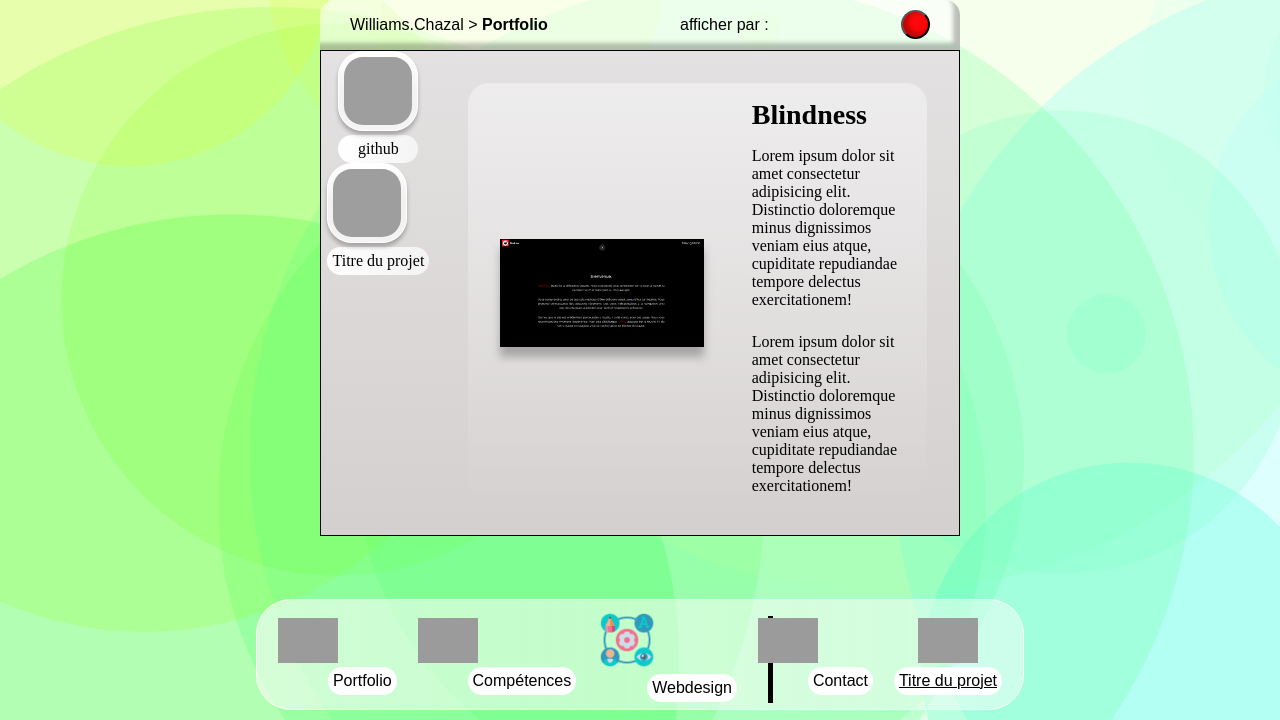
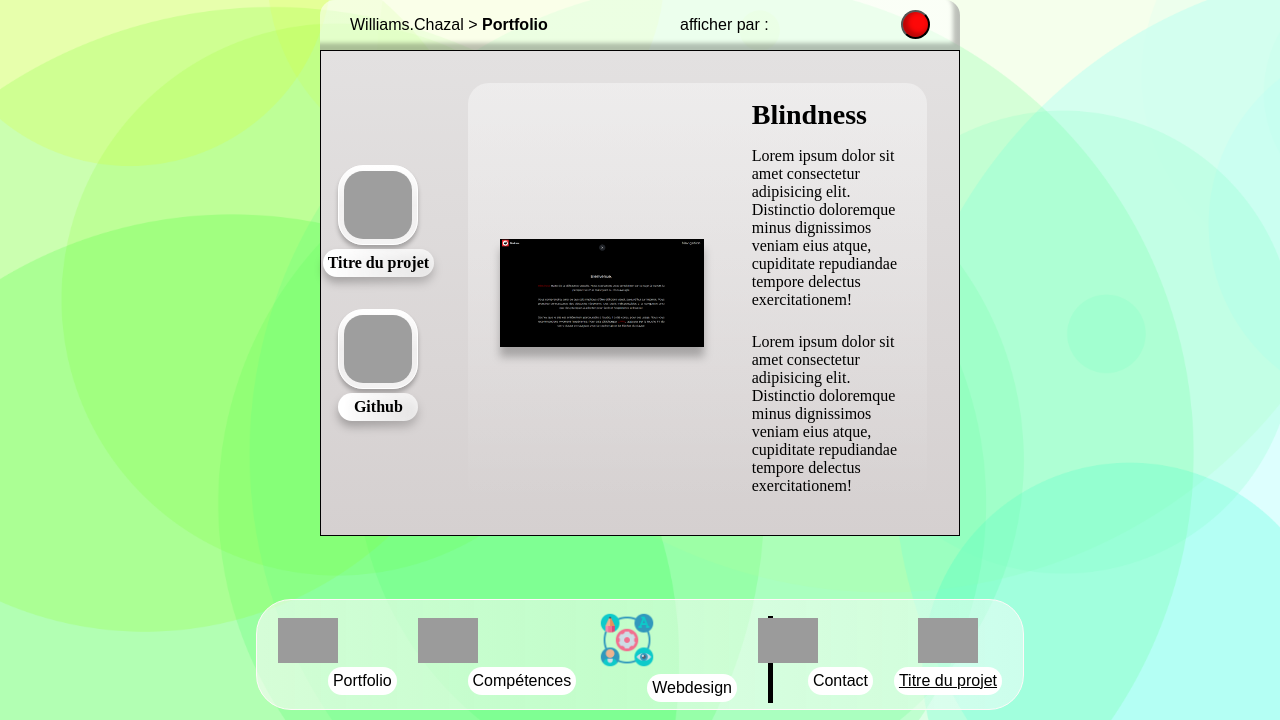
Before and after one commit to WilliamsChazal/portfolio_v2, a PHP site: page /parts/accueil.php in a window 1280 px wide. Shown: the part 80-800 px from the top of the page. Run offline with PHP 8.4, Linux system fonts and the light colour scheme; style sheets or scripts are compiled from the project's sources; some web fonts are replaced; grey boxes are pictures that could not be loaded.

Commit message:
modal detail-projet

```diff
--- a/parts/details.php
+++ b/parts/details.php
@@ -2,11 +2,11 @@
 <?php include('../includes/libs/task_bar.php')?>
     <div class='modal_details--content'>
         <div class='icons'>
-            <span><img src="../assets/icons/github.svg" alt="" srcset="">
-                <p>github</p>
-            </span>
             <span><img src="../assets/icons/logo-blindness.svg" alt="" srcset="">
                 <p>Titre du projet</p>
+            </span>
+            <span><img src="../assets/icons/github.svg" alt="" srcset="">
+                <p>Github</p>
             </span>
         </div>
         <div class='details-projets'>
--- a/styles/details.css
+++ b/styles/details.css
@@ -32,11 +32,18 @@
   -webkit-box-align: center;
       -ms-flex-align: center;
           align-items: center;
+  text-align: center;
+  -webkit-box-pack: center;
+      -ms-flex-pack: center;
+          justify-content: center;
 }
 
-.modal_details--content .icons img {
-  /*                     margin-top: 20px;
-                    margin-bottom: 20px; */
+.modal_details--content .icons span {
+  padding-top: 1rem;
+  padding-bottom: 1rem;
+}
+
+.modal_details--content .icons span img {
   -webkit-box-pack: center;
       -ms-flex-pack: center;
           justify-content: center;
@@ -56,12 +63,16 @@
   height: 80px;
 }
 
-.modal_details--content .icons p {
+.modal_details--content .icons span p {
   padding: 5px 5px 5px 5px;
   text-align: center;
   background: -webkit-gradient(linear, left top, right top, color-stop(3.8%, #FFFFFF), color-stop(94.57%, rgba(255, 255, 255, 0.69)));
   background: linear-gradient(90deg, #FFFFFF 3.8%, rgba(255, 255, 255, 0.69) 94.57%);
+  -webkit-filter: drop-shadow(0px 6px 4px rgba(0, 0, 0, 0.25));
+          filter: drop-shadow(0px 6px 4px rgba(0, 0, 0, 0.25));
   border-radius: 15px;
+  font-family: 'Source Code Pro';
+  font-weight: bold;
 }
 
 .modal_details--content .details-projets {
@@ -104,7 +115,7 @@
 .modal_details--content .details-projets span h3 {
   font-family: 'Source Code Pro';
   padding: 1rem 0 0 1rem;
-  font-weight: 700;
+  font-weight: bold;
   font-size: 28px;
 }
 
--- a/styles/details.scss
+++ b/styles/details.scss
@@ -19,9 +19,12 @@
             flex-direction: column;
             width: 20%;
             align-items: center;
+            text-align: center;
+            justify-content: center;
+                span{
+                    padding-top: 1rem;
+                    padding-bottom: 1rem;
                     img{
-/*                     margin-top: 20px;
-                    margin-bottom: 20px; */
                         justify-content: center;
                         text-align: center;
                         padding: 5px 5px 5px 5px;
@@ -38,8 +41,13 @@
                         padding: 5px 5px 5px 5px;
                         text-align: center;
                         background: linear-gradient(90deg, #FFFFFF 3.8%, rgba(255, 255, 255, 0.69) 94.57%);
+                        filter: drop-shadow(0px 6px 4px rgba(0, 0, 0, 0.25));
                         border-radius: 15px;
+                        font-family: 'Source Code Pro';
+                        font-weight: bold;
                     }
+                }
+
         }
         .details-projets{
             width: 80%;
@@ -62,7 +70,7 @@
                         h3{
                             font-family: 'Source Code Pro';
                             padding: 1rem 0 0 1rem;
-                            font-weight: 700;
+                            font-weight: bold;
                             font-size: 28px;
                         }
                         p{
```
Also changed, not shown: 1 other file. Lines whose indentation alone changed are shown as unchanged.
